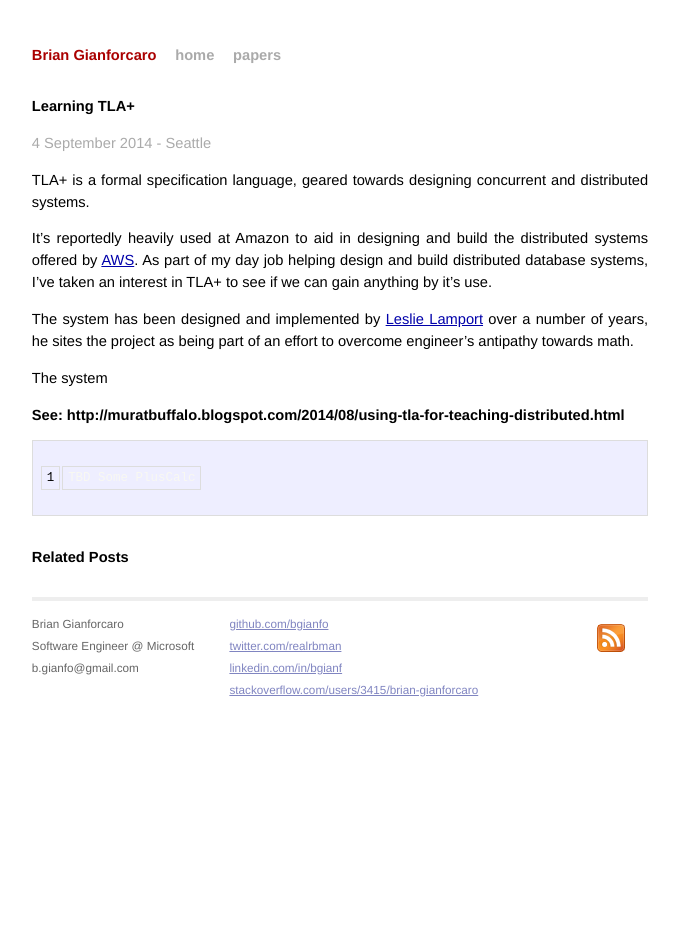
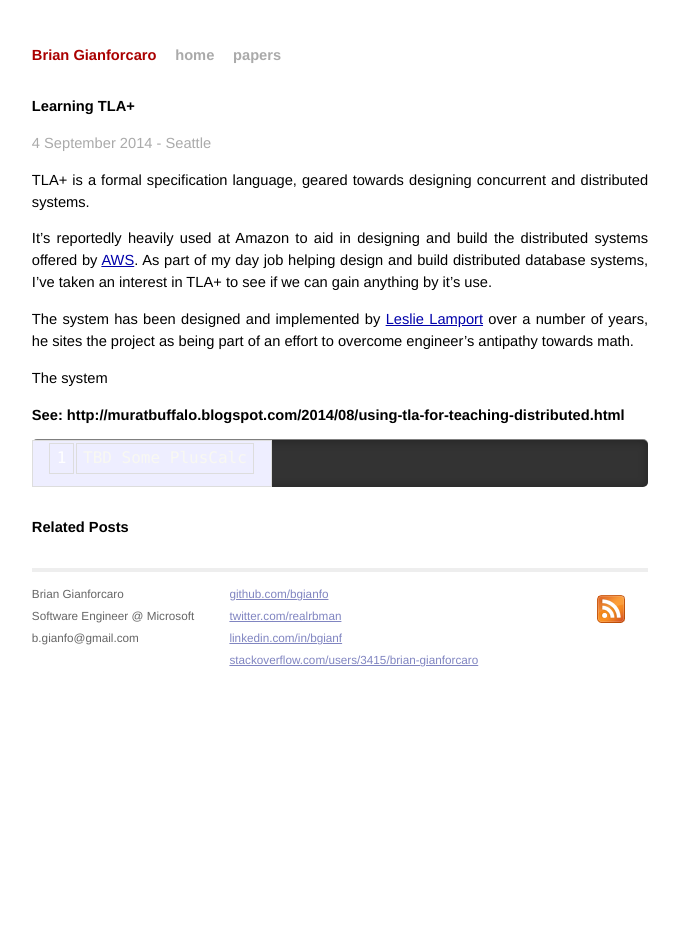
Before and after one commit to bgianfo/bgianfo.github.io, a Jekyll site: the page built from drafts/2014-09-04-learning-TLA.md, in a window 1280 px wide. Shown: the whole page, without its empty margins (300-979 px from the left). Built offline with Jekyll 4.4.1, drawn with Linux system fonts in a browser that asks for light colours; Markdown is read by kramdown in place of the engine named in the settings.

Commit message:
Rounded corners?

```diff
--- a/css/screen.css
+++ b/css/screen.css
@@ -188,6 +188,7 @@ ul.papers-list {
     margin-left: 1.35em;
   }
 
+/*
   #post code {
     border: 1px solid #ddd;
     background-color: #eef;
@@ -199,8 +200,6 @@ ul.papers-list {
       border: none;
     }
 
-  /* terminal */
-
   #post pre.terminal {
     border: 1px solid black;
     background-color: #333;
@@ -210,6 +209,7 @@ ul.papers-list {
   #post pre.terminal code {
     background-color: #333;
   }
+  */
 
 #related {
   margin-top: 2em;
@@ -218,3 +218,12 @@ ul.papers-list {
   #related h2 {
     margin-bottom: 1em;
   }
+
+
+/* Code Highlighting */
+pre, code { white-space: pre; display: inline-block; margin: 0; font: 14px/1.8em Menlo, Consolas, "Courier New", Courier, "Liberation Mono", monospace; padding: 0 0.5em; }
+
+@media (min-width: 768px) { pre, code { font-size: 16px; } }
+.highlight, p > pre, p > code, p > nobr > code, li > code, h5 > code, .note > code { background-color: #333; color: #fff; -webkit-border-radius: 5px; -moz-border-radius: 5px; border-radius: 5px; -webkit-box-shadow: inset 0 1px 10px rgba(0, 0, 0, 0.3), 0 1px 0 rgba(255, 255, 255, 0.1), 0 -1px 0 rgba(0, 0, 0, 0.5); -moz-box-shadow: inset 0 1px 10px rgba(0, 0, 0, 0.3), 0 1px 0 rgba(255, 255, 255, 0.1), 0 -1px 0 rgba(0, 0, 0, 0.5); box-shadow: inset 0 1px 10px rgba(0, 0, 0, 0.3), 0 1px 0 rgba(255, 255, 255, 0.1), 0 -1px 0 rgba(0, 0, 0, 0.5); }
+
+.note code { background-color: #333; background-color: rgba(0, 0, 0, 0.2); margin-left: 2.5px; margin-right: 2.5px; font-size: 0.8em; }
```
